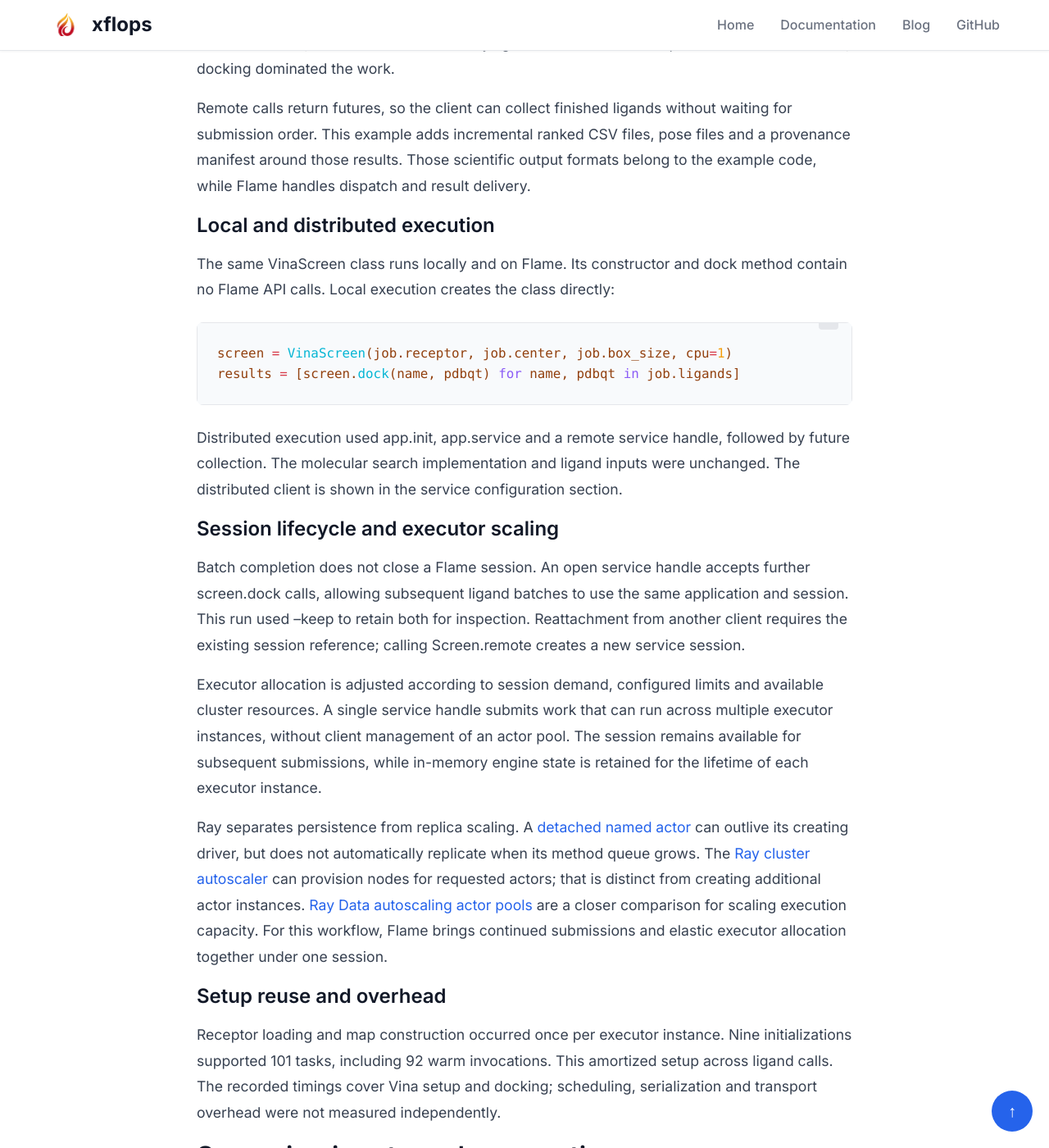
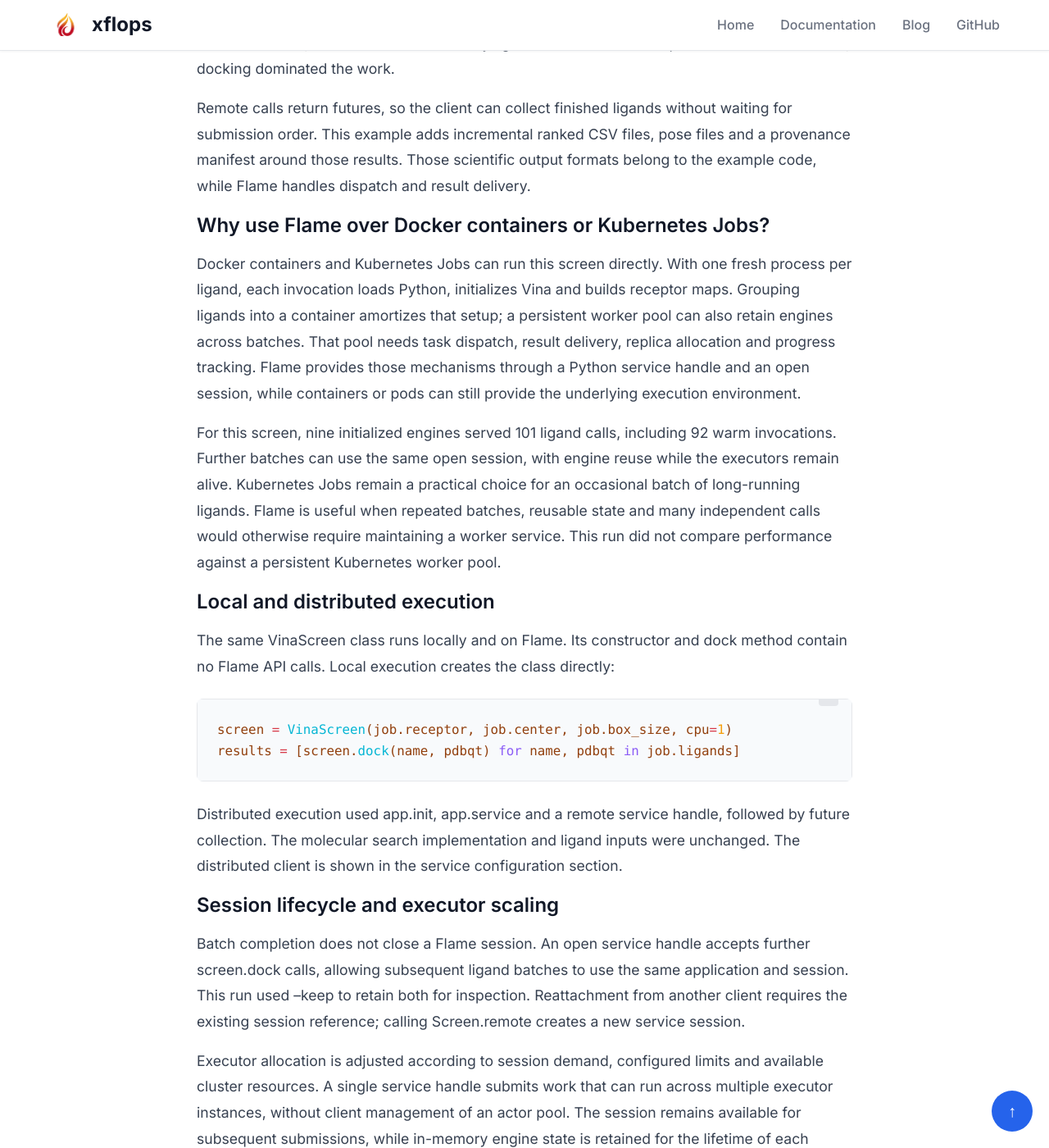
Before and after one commit to xflops/xflops.github.io, a Jekyll site: the page built from _blog/2026-11-18-vina-screening.md, in a window 1280 px wide and 1400 px high, scrolled down 1538 px. Shown: the whole window at 82% size. Built offline with Jekyll 4.4.1, drawn with Linux system fonts in a browser that asks for light colours; some of the changed text lies outside the part shown.

Commit message:
docs: explain Vina orchestration benefits and Flame throughput

```diff
--- a/_blog/2026-11-18-vina-screening.md
+++ b/_blog/2026-11-18-vina-screening.md
@@ -31,6 +31,12 @@ Vina's Python API already allows an initialized engine to be reused locally. Fla
 
 Remote calls return futures, so the client can collect finished ligands without waiting for submission order. This example adds incremental ranked CSV files, pose files and a provenance manifest around those results. Those scientific output formats belong to the example code, while Flame handles dispatch and result delivery.
 
+### Why use Flame over Docker containers or Kubernetes Jobs?
+
+Docker containers and Kubernetes Jobs can run this screen directly. With one fresh process per ligand, each invocation loads Python, initializes Vina and builds receptor maps. Grouping ligands into a container amortizes that setup; a persistent worker pool can also retain engines across batches. That pool needs task dispatch, result delivery, replica allocation and progress tracking. Flame provides those mechanisms through a Python service handle and an open session, while containers or pods can still provide the underlying execution environment.
+
+For this screen, nine initialized engines served 101 ligand calls, including 92 warm invocations. Further batches can use the same open session, with engine reuse while the executors remain alive. Kubernetes Jobs remain a practical choice for an occasional batch of long-running ligands. Flame is useful when repeated batches, reusable state and many independent calls would otherwise require maintaining a worker service. This run did not compare performance against a persistent Kubernetes worker pool.
+
 ### Local and distributed execution
 
 The same VinaScreen class runs locally and on Flame. Its constructor and dock method contain no Flame API calls. Local execution creates the class directly:
@@ -50,7 +56,19 @@ Executor allocation is adjusted according to session demand, configured limits a
 
 Ray separates persistence from replica scaling. A [detached named actor](https://docs.ray.io/en/latest/ray-core/actors/named-actors.html) can outlive its creating driver, but does not automatically replicate when its method queue grows. The [Ray cluster autoscaler](https://docs.ray.io/en/latest/cluster/kubernetes/user-guides/configuring-autoscaling.html) can provision nodes for requested actors; that is distinct from creating additional actor instances. [Ray Data autoscaling actor pools](https://docs.ray.io/en/latest/data/api/doc/ray.data.ActorPoolStrategy.html) are a closer comparison for scaling execution capacity. For this workflow, Flame brings continued submissions and elastic executor allocation together under one session.
 
-### Setup reuse and overhead
+### Low overhead and high task throughput
+
+Flame targets low per-task overhead by dispatching calls to reusable executors, so each ligand does not require a new container, pod or Python process. The [Flame README performance benchmark](https://github.com/xflops/flame#performance) reports the following single-node `flmping` result:
+
+| Measurement | README benchmark |
+| --- | --- |
+| Command | `flmping -p -t 30000` |
+| Successful tasks | 30,000 of 30,000 |
+| Task submission and completion duration | 3.29 s |
+| Throughput | **9,124.09 tasks/s** |
+| Session creation reported separately | **1 ms** |
+
+The ping workload requests no sleep or memory allocation, making it a useful illustration of high task throughput with little application work. These figures describe the README's benchmark environment and Rust ping service; they are not measurements of Python docking throughput or isolated scheduler latency. Aggregate throughput also does not establish an individual call's round-trip latency. Session creation excludes application deployment and worker initialization.
 
 Receptor loading and map construction occurred once per executor instance. Nine initializations supported 101 tasks, including 92 warm invocations. This amortized setup across ligand calls. The recorded timings cover Vina setup and docking; scheduling, serialization and transport overhead were not measured independently.
 
```
